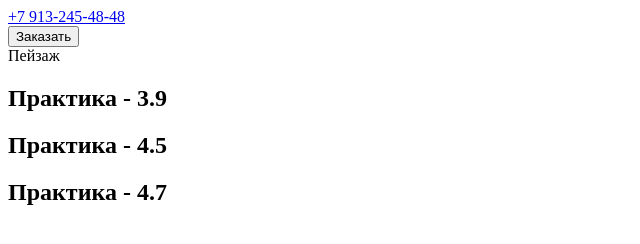
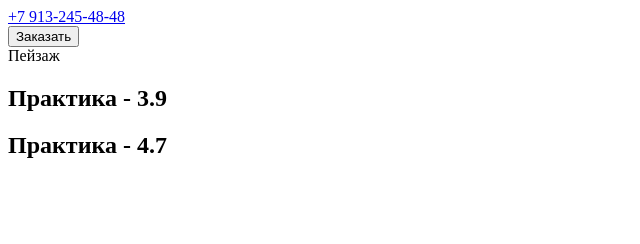
Before and after one commit to Anastasiya-xx/git-basics, a plain HTML site: page index.html in a window 1280 px wide. Shown: the whole page, without its empty margins (0-640 px from the left). Drawn offline with Linux system fonts and the light colour scheme.

Commit message:
removed h2 4.5

```diff
--- a/index.html
+++ b/index.html
@@ -16,7 +16,6 @@
         <header>Пейзаж</header>
         <section>
             <h1>Практика - 3.9 </h1>
-            <h2>Практика - 4.5</h2>
             <h2>Практика - 4.7</h2>
         </section>
     </main>
```
